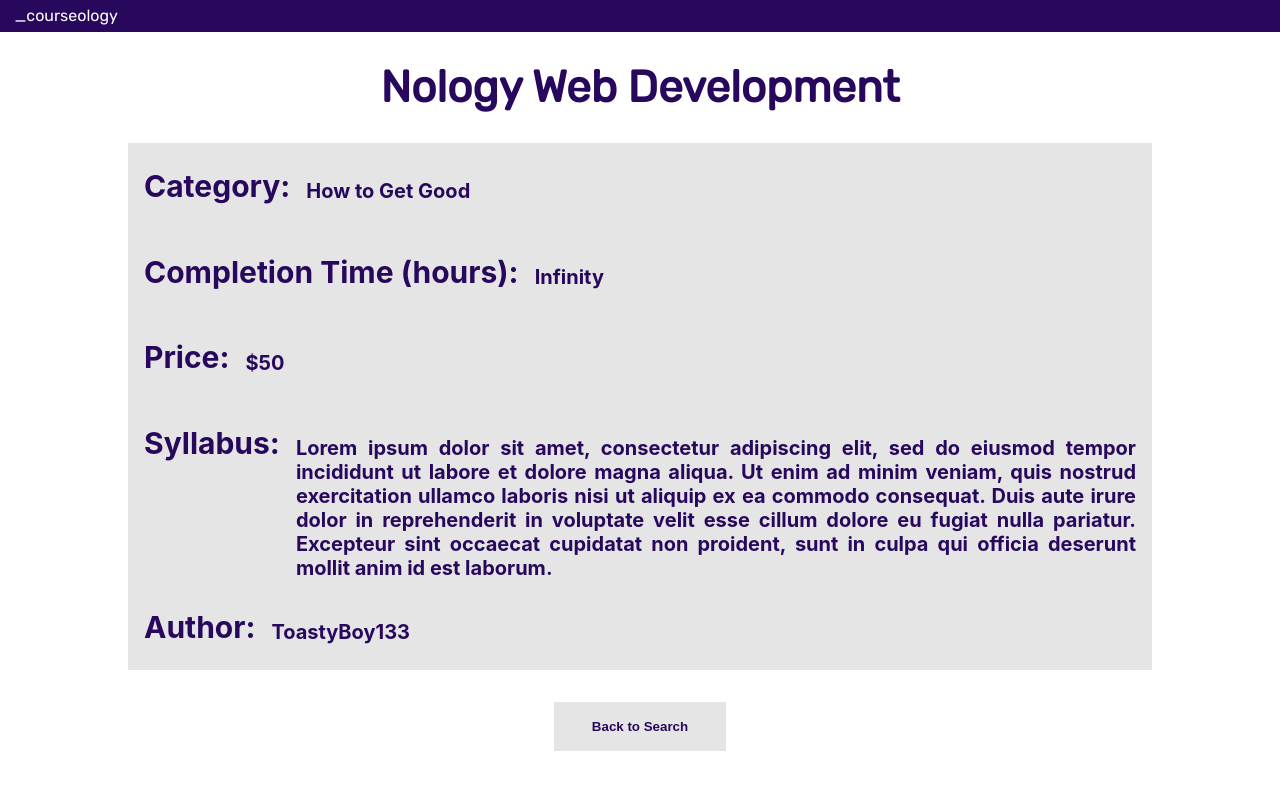
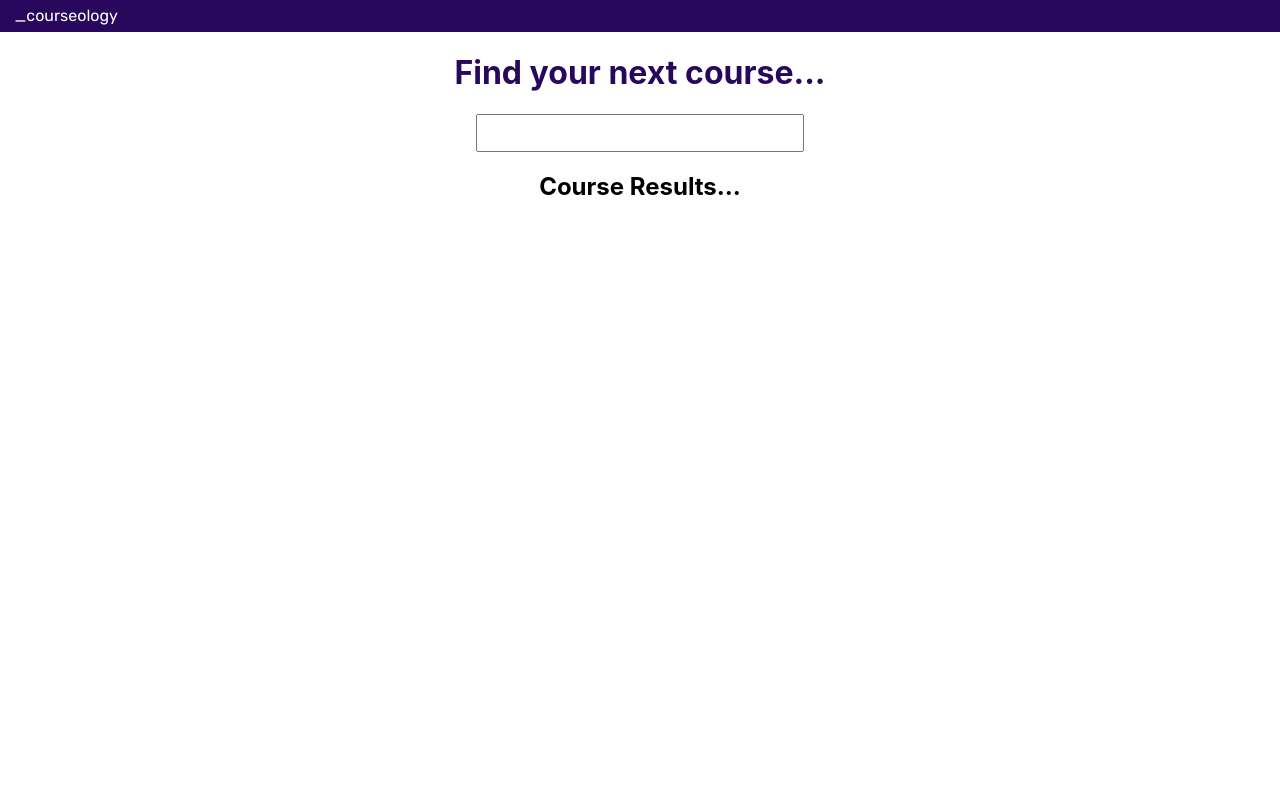
Before and after one commit to aimanwahizam/courseology, a React (Create React App) app in the folder courseology-frontend/: page / in a window 1280 px wide. Shown: the top 790 px of the page. Built offline with nearby package versions, Linux system fonts and the light colour scheme.

Commit message:
renamed to homepage

```diff
--- a/courseology-frontend/src/App.jsx
+++ b/courseology-frontend/src/App.jsx
@@ -1,19 +1,21 @@
 import "./App.scss";
-import CourseOverview from "./containers/CourseOverview/CourseOverview";
+// import CourseOverview from "./containers/CourseOverview/CourseOverview";
+import HomePage from "./containers/HomePage/HomePage";
 import Header from "./components/Header/Header";
 
 function App() {
   return (
     <>
       <Header />
-      <CourseOverview
+      <HomePage />
+      {/* <CourseOverview
         name="Nology Web Development"
         category="How to Get Good"
         completionTime="Infinity"
         price="50"
         syllabus="Lorem ipsum dolor sit amet, consectetur adipiscing elit, sed do eiusmod tempor incididunt ut labore et dolore magna aliqua. Ut enim ad minim veniam, quis nostrud exercitation ullamco laboris nisi ut aliquip ex ea commodo consequat. Duis aute irure dolor in reprehenderit in voluptate velit esse cillum dolore eu fugiat nulla pariatur. Excepteur sint occaecat cupidatat non proident, sunt in culpa qui officia deserunt mollit anim id est laborum."
         author="ToastyBoy133"
-      />
+      /> */}
     </>
   );
 }
--- a/courseology-frontend/src/assets/sass/_variables.scss
+++ b/courseology-frontend/src/assets/sass/_variables.scss
@@ -1,4 +1,4 @@
-@import url('https://fonts.googleapis.com/css2?family=Rubik&display=swap');
+@import url("https://fonts.googleapis.com/css2?family=Rubik&display=swap");
 
 /* ---------------------------------- Fonts --------------------------------- */
 $font-main: "Rubik";
--- /dev/null
+++ b/courseology-frontend/src/containers/HomePage/HomePage.jsx
@@ -0,0 +1,19 @@
+import React from "react";
+import "./HomePage.scss";
+
+const HomePage = () => {
+  return (
+    <div className="home-page">
+      <div className="home-page__top">
+        <h1 className="home-page__title">Find your next course...</h1>
+        <input type="text" className="home-page__search-bar" />
+      </div>
+      <div className="home-page__bottom">
+        <h2 className="home-page__subheading">Course Results...</h2>
+        <div className="home-page__grid"></div>
+      </div>
+    </div>
+  );
+};
+
+export default HomePage;
--- a/courseology-frontend/src/containers/Courses/Courses.scss
+++ b/courseology-frontend/src/containers/HomePage/HomePage.scss
@@ -1,7 +1,7 @@
 @use "../../assets/sass/variables" as *;
 @use "../../assets/sass/mixins" as *;
 
-.courses {
+.home-page {
   margin-top: 2rem;
   @include flexColumnCenter;
 
```
Also changed, not shown: courseology-frontend/src/containers/CourseOverview/CourseOverview.jsx (+15 -5 lines), courseology-frontend/src/containers/Courses/Courses.jsx (deleted, +0 -19 lines), courseology-frontend/src/components/Button/Button.scss (indentation only), courseology-frontend/src/containers/CourseOverview/CourseOverview.scss (indentation only).
